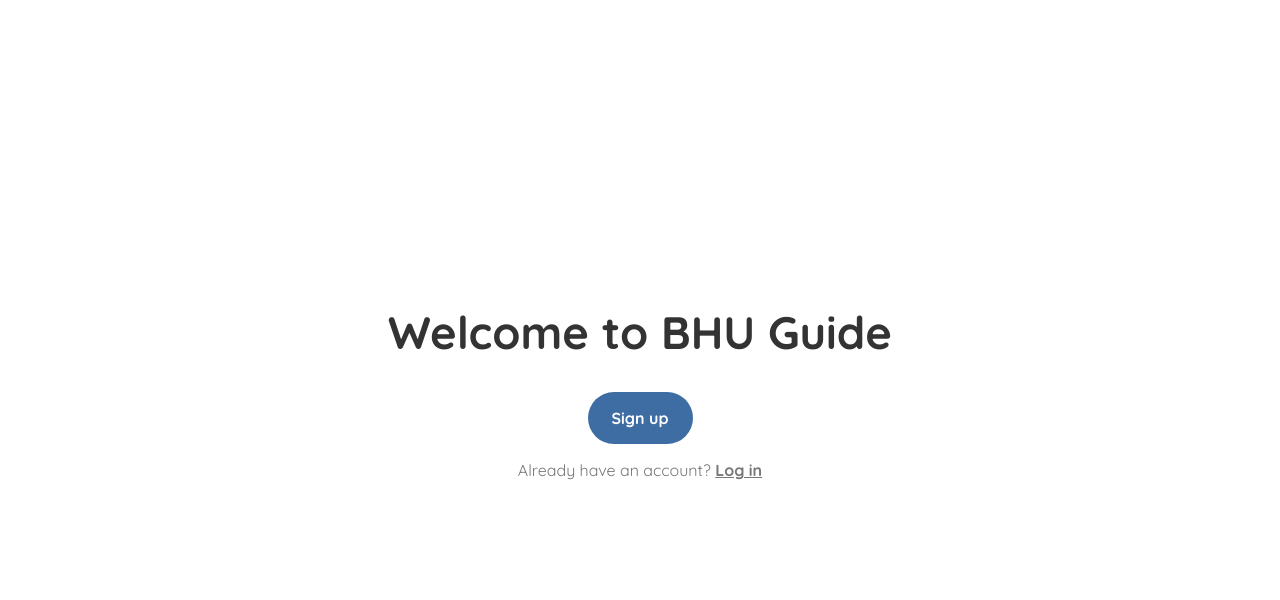
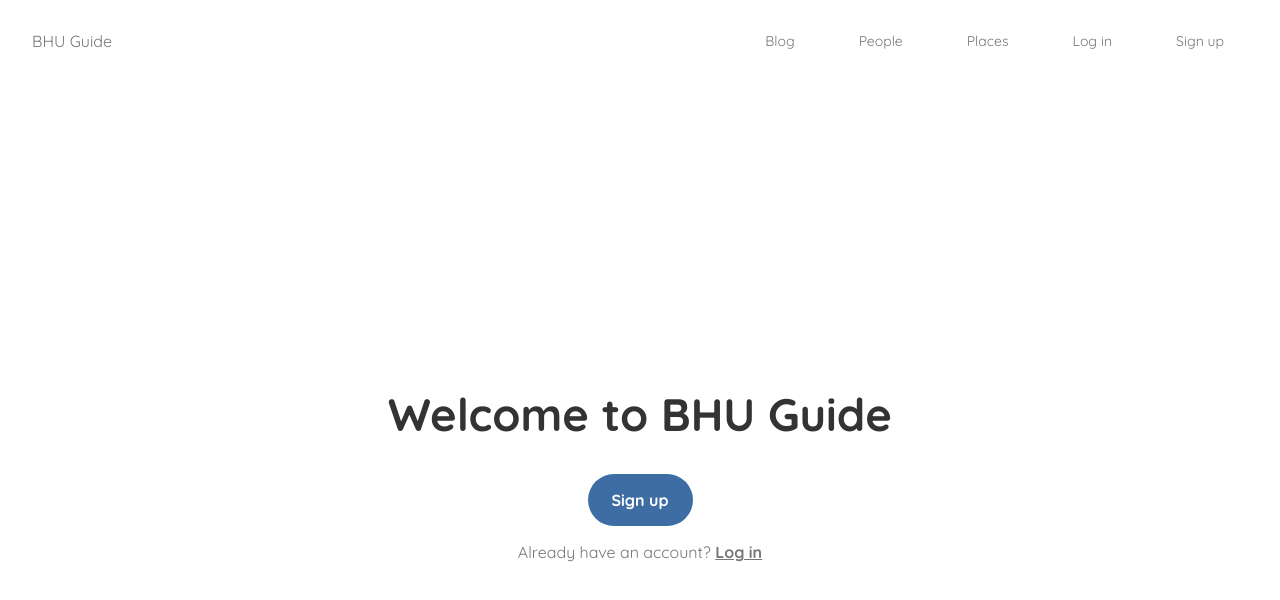
Before and after one commit to michael-salam/bhu-app, a React (Create React App) app: page / in a window 1280 px wide. Shown: the top 600 px of the page. Built offline with nearby package versions, Linux system fonts and the light colour scheme.

Commit message:
Update App.js
Removed navbar conditional display

```diff
--- a/src/App.js
+++ b/src/App.js
@@ -32,7 +32,8 @@ function App() {
 
   return (
     <>
-      {locationCheck() && <Navbar />}
+      {/* {locationCheck() && <Navbar />} */}
+      <Navbar />
       <Routes>
         <Route path="/" element={<Index />} />
         <Route path="/home" element={<Home />} />
```
